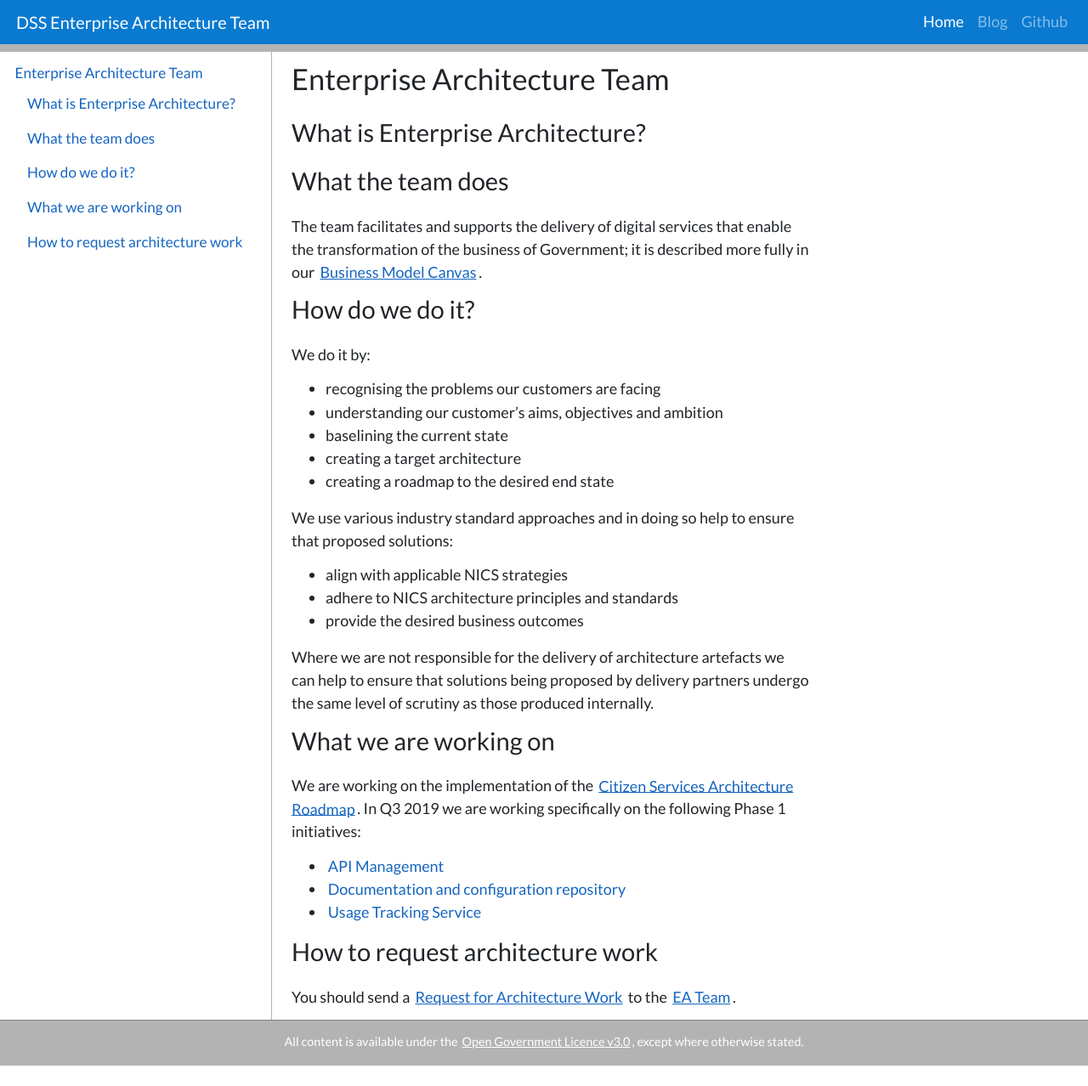
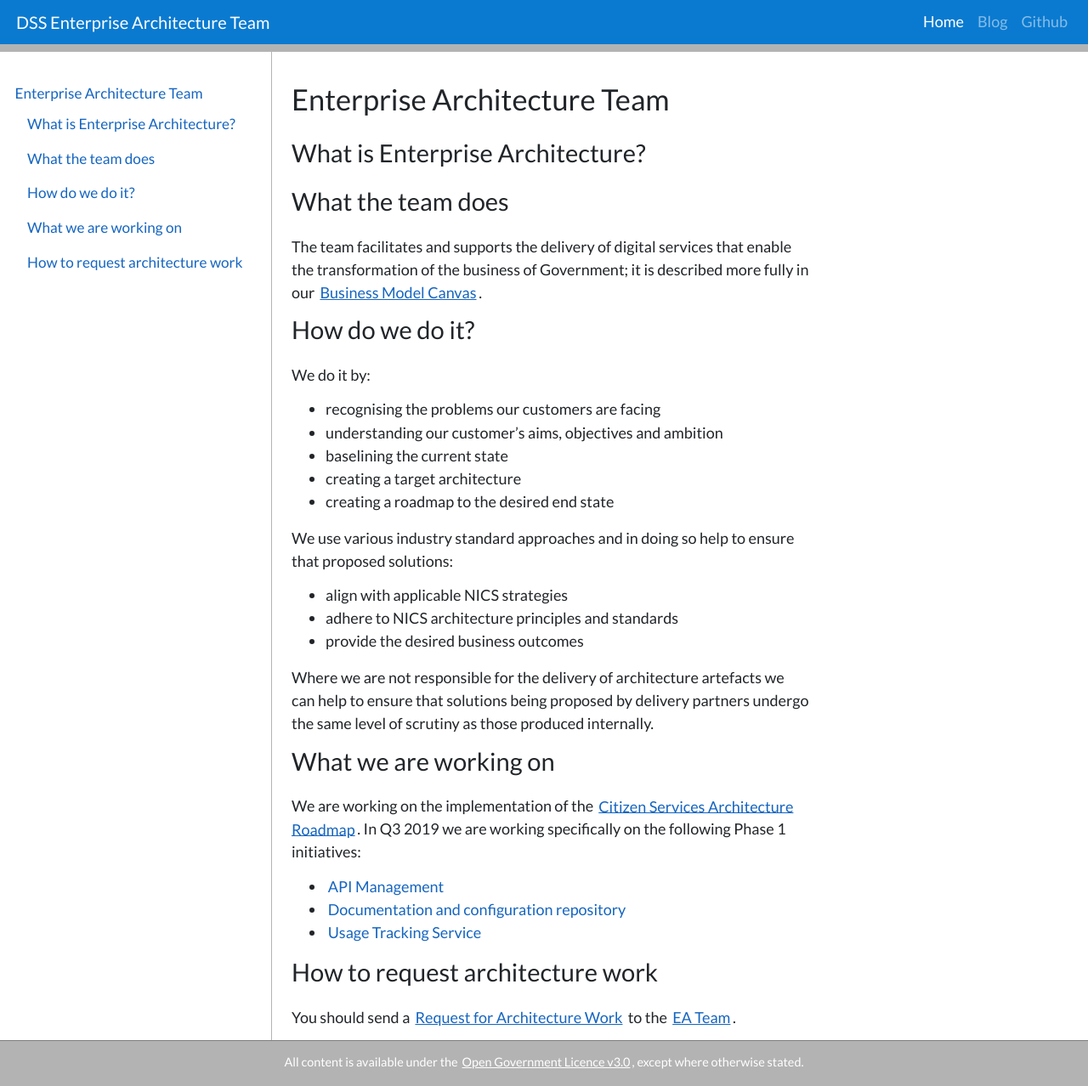
Before and after one commit to dof-dss/ea-team, a Jekyll site: the page built from docs/index.md, in a window 1280 px wide and 1278 px high. Shown: the whole window at 85% size. Built offline with Jekyll 4.4.1, drawn with Linux system fonts in a browser that asks for light colours.

Commit message:
Add more space to top of main content

```diff
--- a/docs/_layouts/default.html
+++ b/docs/_layouts/default.html
@@ -13,10 +13,10 @@
 
 		<div class="container-fluid pt-5">
 			<div class="row">
-				<div class="col-3 pt-4 toc-container">
+				<div class="col-3 pt-5 toc-container">
 					{% include toc.html html=content class="toc" %}
 				</div>
-				<div class="col-6 pt-4 ml-2">
+				<div class="col-6 pt-5 ml-2">
 					{{ content }}
 				</div>
 			</div>
```
